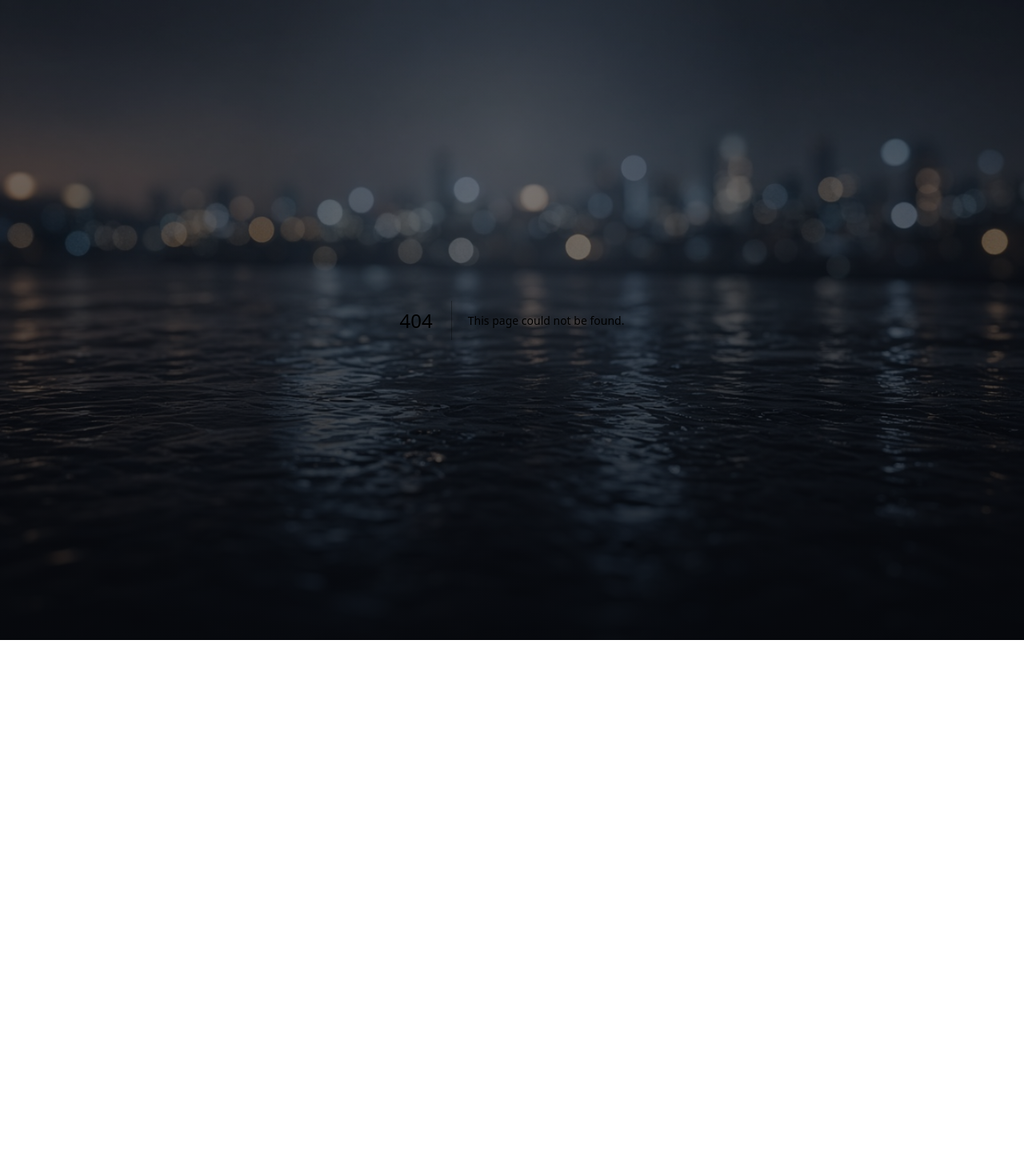
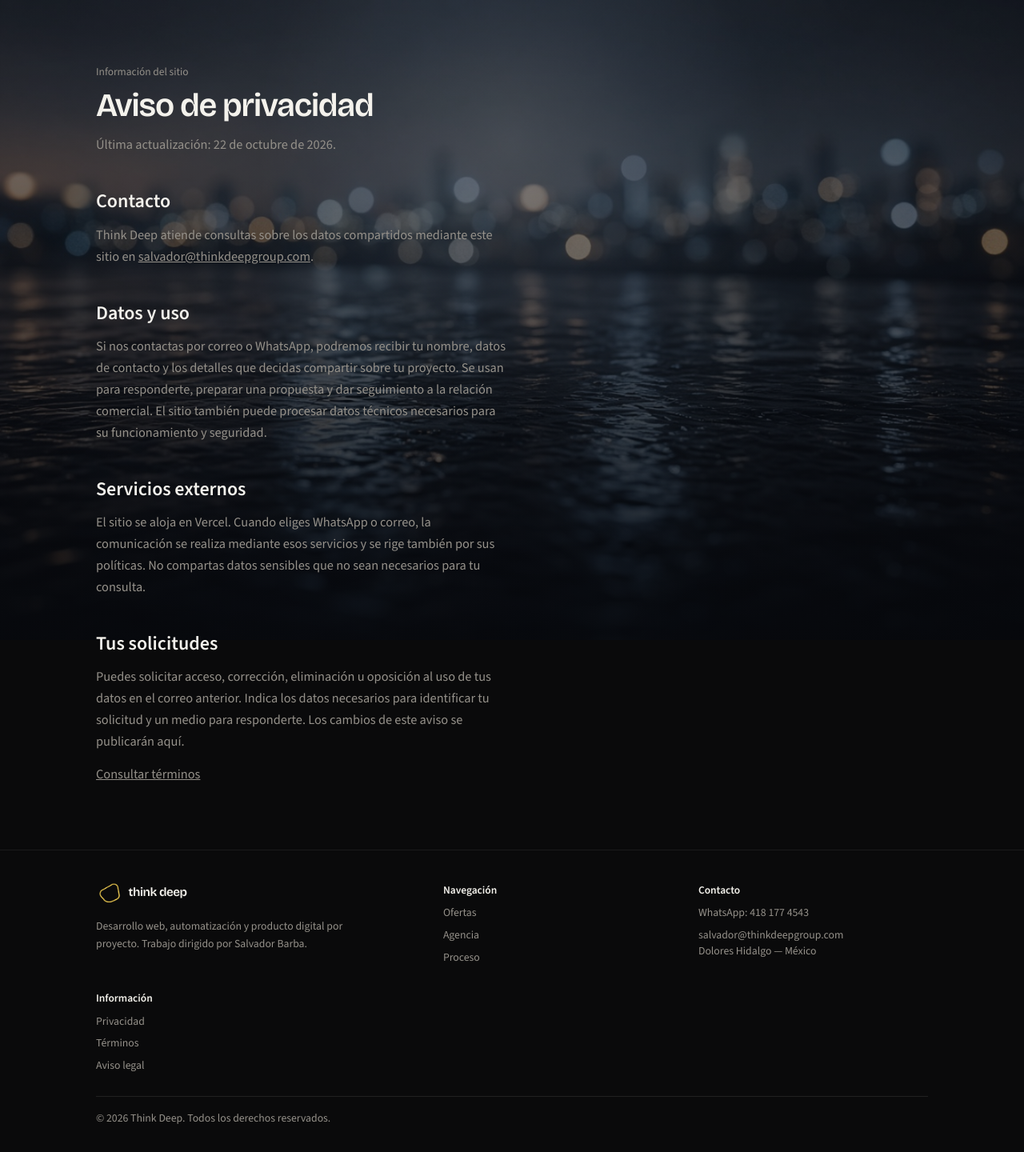
Before and after one commit to pastillasdeafrecho78-hash/portafolio, a Next.js app: page /aviso-de-privacidad in a window 1280 px wide. Before the commit this address had no page. Shown: the whole page at 80% size. Before the commit the page ends 800 px from the top, so only its background shows below. Built offline with nearby package versions, Linux system fonts and the light colour scheme.

Commit message:
Add legal pages and site essentials

```diff
--- a/next.config.ts
+++ b/next.config.ts
@@ -14,6 +14,12 @@ const nextConfig: NextConfig = {
   images: {
     formats: ["image/avif", "image/webp"],
   },
+  async headers() {
+    return [{ source: "/:path*", headers: [
+      { key: "X-Content-Type-Options", value: "nosniff" },
+      { key: "Referrer-Policy", value: "strict-origin-when-cross-origin" },
+    ] }];
+  },
   async redirects() {
     return [{ source: "/ofertas", destination: "/", permanent: false }];
   },
--- /dev/null
+++ b/src/app/aviso-de-privacidad/page.tsx
@@ -0,0 +1,28 @@
+import type { Metadata } from "next";
+import Link from "next/link";
+import { Footer } from "@/components/layout/Footer";
+import { SITE } from "@/lib/constants";
+
+export const metadata: Metadata = { title: "Aviso de privacidad | Think Deep", description: "Información sobre el uso de datos en Think Deep." };
+
+export default function PrivacidadPage() {
+  return <>
+    <main id="main" className="container-page min-h-[65vh] py-20">
+      <article className="max-w-3xl">
+        <p className="section-label">Información del sitio</p>
+        <h1 className="section-title mt-4">Aviso de privacidad</h1>
+        <p className="section-copy mt-5">Última actualización: 22 de octubre de 2026.</p>
+        <h2 className="mt-10 text-2xl font-semibold">Contacto</h2>
+        <p className="section-copy mt-3">Think Deep atiende consultas sobre los datos compartidos mediante este sitio en <a className="underline" href={`mailto:${SITE.email}`}>{SITE.email}</a>.</p>
+        <h2 className="mt-10 text-2xl font-semibold">Datos y uso</h2>
+        <p className="section-copy mt-3">Si nos contactas por correo o WhatsApp, podremos recibir tu nombre, datos de contacto y los detalles que decidas compartir sobre tu proyecto. Se usan para responderte, preparar una propuesta y dar seguimiento a la relación comercial. El sitio también puede procesar datos técnicos necesarios para su funcionamiento y seguridad.</p>
+        <h2 className="mt-10 text-2xl font-semibold">Servicios externos</h2>
+        <p className="section-copy mt-3">El sitio se aloja en Vercel. Cuando eliges WhatsApp o correo, la comunicación se realiza mediante esos servicios y se rige también por sus políticas. No compartas datos sensibles que no sean necesarios para tu consulta.</p>
+        <h2 className="mt-10 text-2xl font-semibold">Tus solicitudes</h2>
+        <p className="section-copy mt-3">Puedes solicitar acceso, corrección, eliminación u oposición al uso de tus datos en el correo anterior. Indica los datos necesarios para identificar tu solicitud y un medio para responderte. Los cambios de este aviso se publicarán aquí.</p>
+        <p className="section-copy mt-10"><Link className="underline" href="/terminos">Consultar términos</Link></p>
+      </article>
+    </main>
+    <Footer />
+  </>;
+}
--- /dev/null
+++ b/src/app/aviso-legal/page.tsx
@@ -0,0 +1,21 @@
+import type { Metadata } from "next";
+import Link from "next/link";
+import { Footer } from "@/components/layout/Footer";
+import { SITE } from "@/lib/constants";
+
+export const metadata: Metadata = { title: "Aviso legal | Think Deep", description: "Información general del sitio Think Deep." };
+
+export default function AvisoLegalPage() {
+  return <>
+    <main id="main" className="container-page min-h-[65vh] py-20">
+      <article className="max-w-3xl">
+        <p className="section-label">Información del sitio</p>
+        <h1 className="section-title mt-4">Aviso legal</h1>
+        <p className="section-copy mt-5">Think Deep presenta en este sitio servicios de desarrollo web, automatización y producto digital. Para consultas sobre el contenido o los servicios, escribe a <a className="underline" href={`mailto:${SITE.email}`}>{SITE.email}</a>.</p>
+        <p className="section-copy mt-5">La información del sitio puede cambiar. Cada proyecto se define mediante una propuesta acordada con el cliente. Las marcas y materiales de terceros conservan sus respectivos titulares.</p>
+        <p className="section-copy mt-5">Consulta los <Link className="underline" href="/terminos">términos de uso</Link> y el <Link className="underline" href="/aviso-de-privacidad">aviso de privacidad</Link>.</p>
+      </article>
+    </main>
+    <Footer />
+  </>;
+}
--- /dev/null
+++ b/src/app/error.tsx
@@ -0,0 +1,15 @@
+"use client";
+
+export default function ErrorPage({ reset }: { error: Error; reset: () => void }) {
+  return (
+    <main id="main" className="container-page flex min-h-[65vh] flex-col justify-center py-24">
+      <p className="section-label">Error temporal</p>
+      <h1 className="section-title mt-4">No pudimos abrir esta página.</h1>
+      <p className="section-copy mt-5">Inténtalo de nuevo. Si continúa, escríbenos por correo.</p>
+      <div className="mt-8 flex flex-wrap gap-4">
+        <button type="button" onClick={reset} className="button button-primary">Reintentar</button>
+        <a href="mailto:salvador@thinkdeepgroup.com" className="button button-ghost">Escribirnos</a>
+      </div>
+    </main>
+  );
+}
--- /dev/null
+++ b/src/app/not-found.tsx
@@ -0,0 +1,21 @@
+import Link from "next/link";
+import { Footer } from "@/components/layout/Footer";
+
+export default function NotFound() {
+  return (
+    <>
+      <main id="main" className="container-page flex min-h-[65vh] flex-col justify-center py-24">
+        <p className="section-label">Error 404</p>
+        <h1 className="section-title mt-4 max-w-3xl">No encontramos esa página.</h1>
+        <p className="section-copy mt-5 max-w-xl">
+          El enlace pudo cambiar. Puedes volver al inicio o escribirnos si buscabas algo específico.
+        </p>
+        <div className="mt-8 flex flex-wrap gap-4">
+          <Link href="/" className="button button-primary">Volver al inicio</Link>
+          <Link href="/#contacto" className="button button-ghost">Contactar</Link>
+        </div>
+      </main>
+      <Footer />
+    </>
+  );
+}
--- /dev/null
+++ b/src/app/robots.ts
@@ -0,0 +1,9 @@
+import type { MetadataRoute } from "next";
+import { SITE } from "@/lib/constants";
+
+export default function robots(): MetadataRoute.Robots {
+  return {
+    rules: { userAgent: "*", allow: "/", disallow: ["/api/", "/bonding/"] },
+    sitemap: `${SITE.url}/sitemap.xml`,
+  };
+}
--- /dev/null
+++ b/src/app/sitemap.ts
@@ -0,0 +1,10 @@
+import type { MetadataRoute } from "next";
+import { SITE } from "@/lib/constants";
+
+export default function sitemap(): MetadataRoute.Sitemap {
+  return ["/", "/agencia", "/proceso", "/aviso-de-privacidad", "/terminos", "/aviso-legal"].map((path) => ({
+    url: `${SITE.url}${path}`,
+    changeFrequency: "monthly",
+    priority: path === "/" ? 1 : 0.5,
+  }));
+}
--- /dev/null
+++ b/src/app/terminos/page.tsx
@@ -0,0 +1,25 @@
+import type { Metadata } from "next";
+import Link from "next/link";
+import { Footer } from "@/components/layout/Footer";
+import { SITE } from "@/lib/constants";
+
+export const metadata: Metadata = { title: "Términos de uso | Think Deep", description: "Condiciones generales de uso del sitio Think Deep." };
+
+export default function TerminosPage() {
+  return <>
+    <main id="main" className="container-page min-h-[65vh] py-20">
+      <article className="max-w-3xl">
+        <p className="section-label">Información del sitio</p>
+        <h1 className="section-title mt-4">Términos de uso</h1>
+        <p className="section-copy mt-5">Última actualización: 22 de octubre de 2026.</p>
+        <h2 className="mt-10 text-2xl font-semibold">Información y propuestas</h2>
+        <p className="section-copy mt-3">Este sitio presenta servicios digitales y formas de contacto. Enviar una consulta no crea por sí mismo un contrato ni reserva un proyecto. El alcance, calendario, precio, pagos y entregables de cada trabajo se confirman por escrito con el cliente antes de comenzar.</p>
+        <h2 className="mt-10 text-2xl font-semibold">Contenido</h2>
+        <p className="section-copy mt-3">El contenido del sitio se ofrece con fines informativos y puede actualizarse. Las imágenes, textos, marcas y materiales pertenecen a sus titulares; su presencia no concede permiso para reutilizarlos.</p>
+        <h2 className="mt-10 text-2xl font-semibold">Contacto</h2>
+        <p className="section-copy mt-3">Para aclaraciones, escribe a <a className="underline" href={`mailto:${SITE.email}`}>{SITE.email}</a>. Puedes consultar el <Link className="underline" href="/aviso-de-privacidad">aviso de privacidad</Link>.</p>
+      </article>
+    </main>
+    <Footer />
+  </>;
+}
--- a/src/components/layout/Footer.tsx
+++ b/src/components/layout/Footer.tsx
@@ -29,7 +29,13 @@ export function Footer() {
               WhatsApp: {SITE.phoneDisplay}
             </a>
             <a href={`mailto:${SITE.email}`}>{SITE.email}</a>
-            <a href="#">{SITE.location}</a>
+            <span>{SITE.location}</span>
+          </div>
+          <div className="footer-col">
+            <h3>Información</h3>
+            <a href="/aviso-de-privacidad">Privacidad</a>
+            <a href="/terminos">Términos</a>
+            <a href="/aviso-legal">Aviso legal</a>
           </div>
         </div>
 
```
